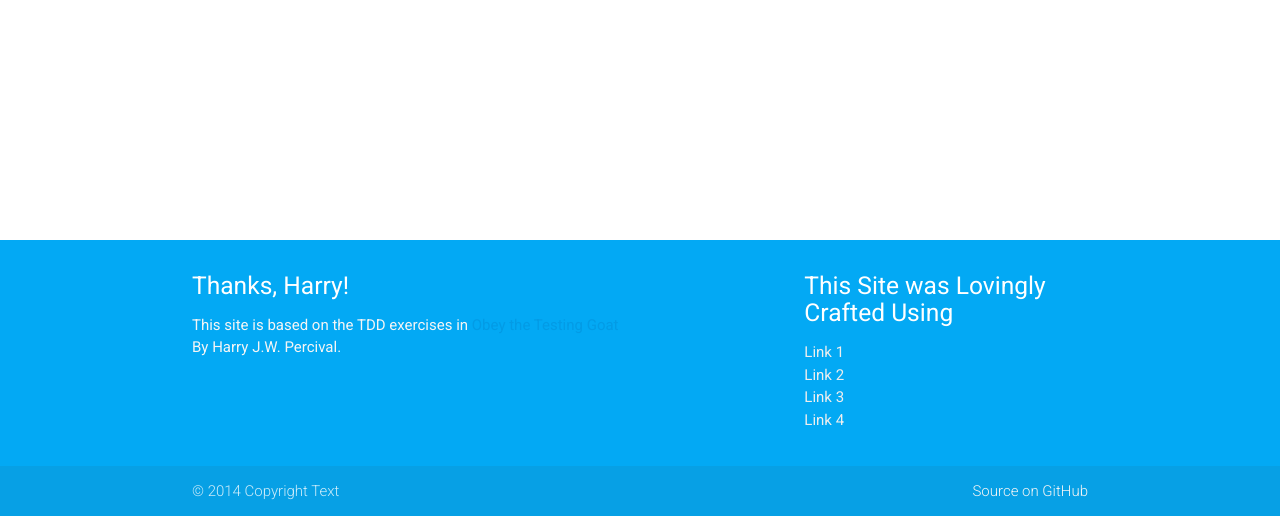
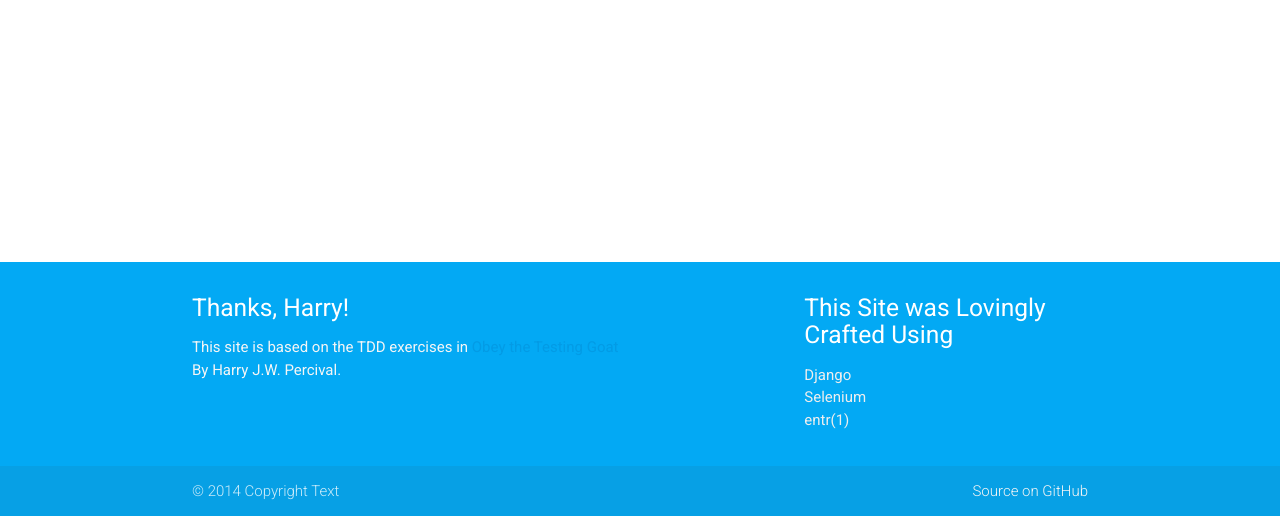
Before and after one commit to PeppyHare/python-tdd-book, a Django app: page / in a window 1280 px wide. Shown: the part 284-800 px from the top of the page. Run offline with Django 3.2, Linux system fonts and the light colour scheme.

Commit message:
Playing around with page styling and css

```diff
--- a/django/lists/templates/base.html
+++ b/django/lists/templates/base.html
@@ -102,10 +102,10 @@
                 <div class="col l4 offset-l2 s12">
                 <h5 class="white-text">This Site was Lovingly Crafted Using</h5>
                 <ul>
-                    <li><a class="grey-text text-lighten-3" href="#!">Link 1</a></li>
-                    <li><a class="grey-text text-lighten-3" href="#!">Link 2</a></li>
-                    <li><a class="grey-text text-lighten-3" href="#!">Link 3</a></li>
-                    <li><a class="grey-text text-lighten-3" href="#!">Link 4</a></li>
+                    <li><a class="grey-text text-lighten-3" href="#!">Django</a></li>
+                    <li><a class="grey-text text-lighten-3" href="#!">Selenium</a></li>
+                    <li><a class="grey-text text-lighten-3" href="#!"></a></li>
+                    <li><a class="grey-text text-lighten-3" href="http://entrproject.org/">entr(1)</a></li>
                 </ul>
             </div>
             </div>
@@ -113,7 +113,7 @@
             <div class="footer-copyright">
             <div class="container">
             © 2014 Copyright Text
-            <a class="grey-text text-lighten-4 right" href="#!">Source on GitHub</a>
+            <a class="grey-text text-lighten-4 right" href="https://github.com/PeppyHare/python-tdd-book">Source on GitHub</a>
             </div>
             </div>
         </footer>
```
